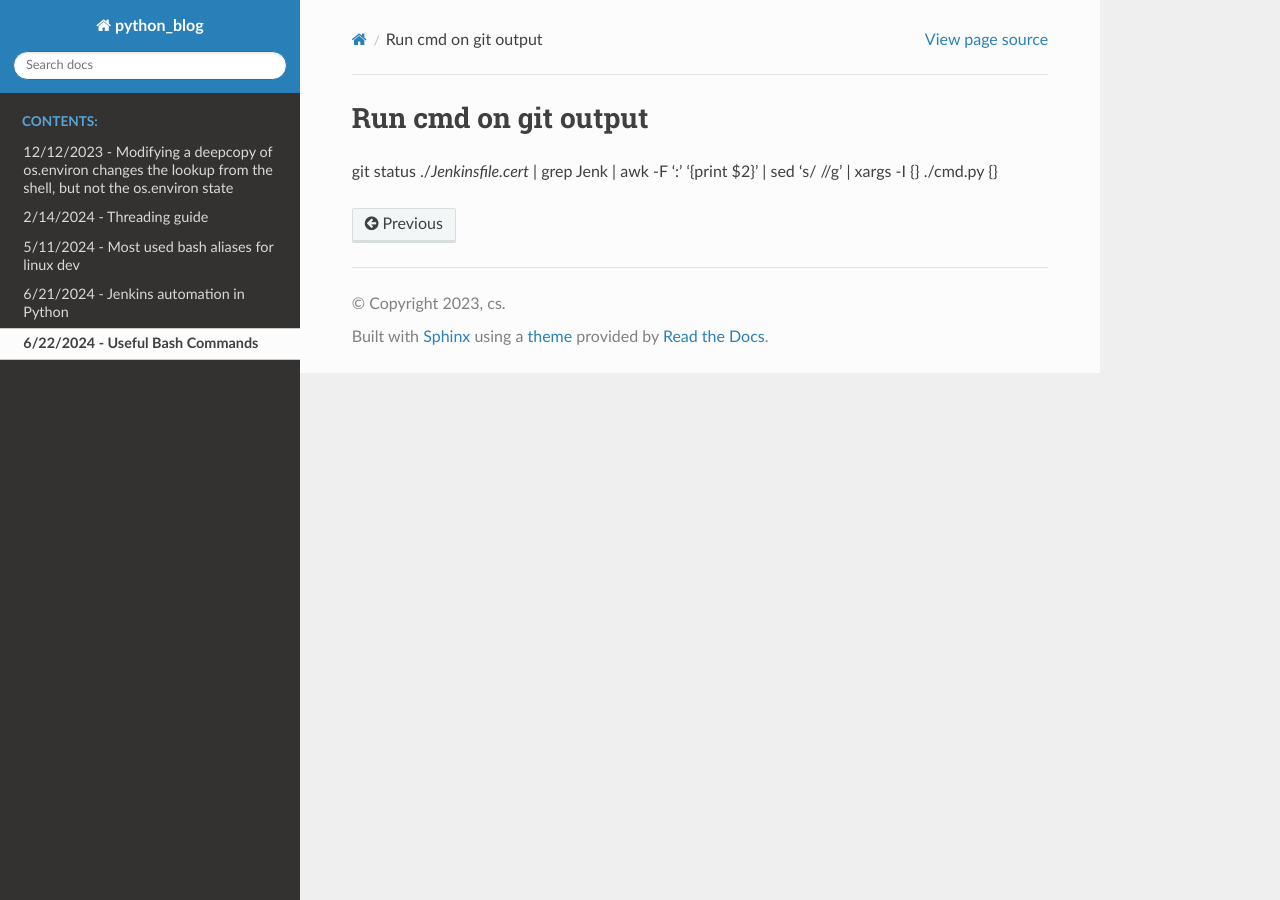
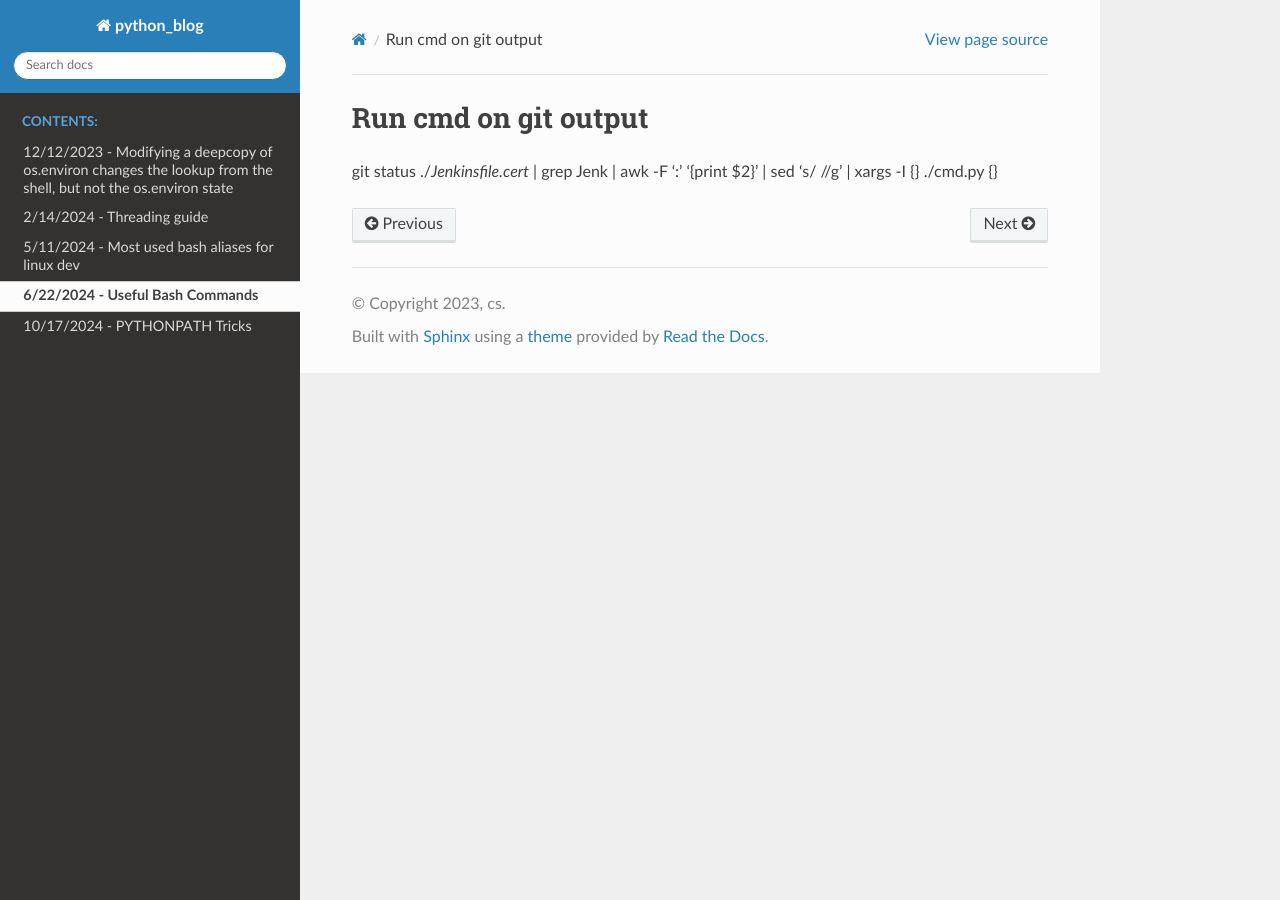
Before and after one commit to clintonsteiner/Half-Stack_Python, a Sphinx documentation site: the page built from source/notebooks/BashCmdExamples.ipynb, in a window 1280 px wide. Built offline with Sphinx 7.4.7 and the Read the Docs theme 3.1.0, drawn with Linux system fonts in a browser that asks for light colours; pages that are not in the unit, such as notebooks, are missing from menus.

Commit message:
add in pythonPathTricks

```diff
--- a/source/index.rst
+++ b/source/index.rst
@@ -14,3 +14,4 @@ Welcome to python_blog's documentation!
    5/11/2024  - Most used bash aliases for linux dev <notebooks/gitAliases>
    6/21/2024  - Jenkins automation in Python <notebooks/JenkinsPythonAutomation>
    6/22/2024  - Useful Bash Commands <notebooks/BashCmdExamples>
+   10/17/2024 - PYTHONPATH Tricks <notebooks/pythonPathTricks>
```
Also changed, not shown: source/notebooks/JenkinsPythonAutomation.ipynb, source/notebooks/pythonPathTricks.ipynb (added).
